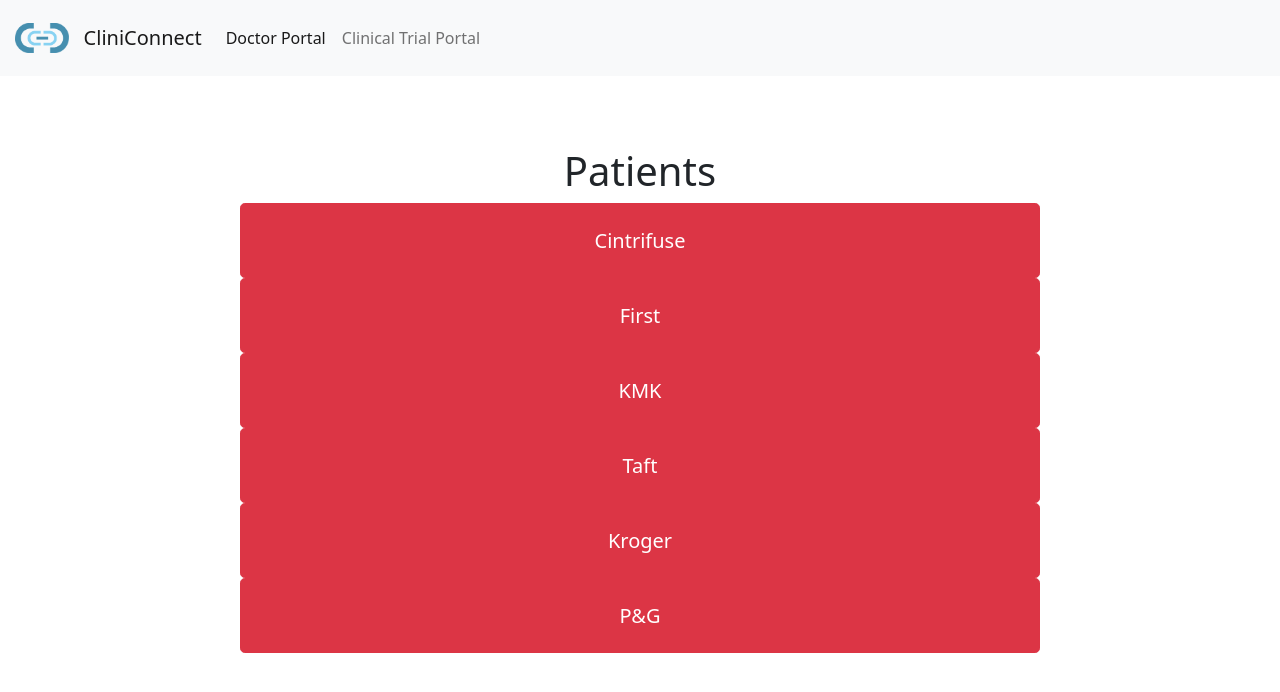
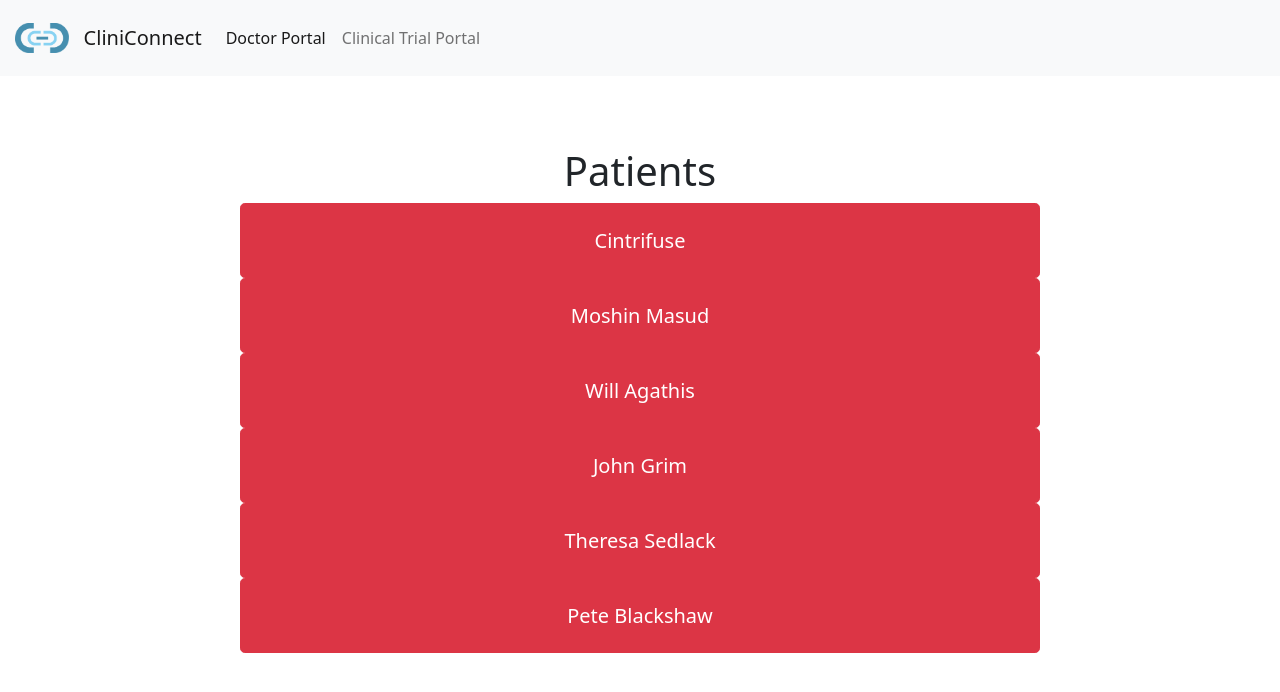
Before and after one commit to subham2006/CliniConnect, a React (Create React App) app: page /CliniConnect/dashboard in a window 1280 px wide. Shown: the top 692 px of the page. Built offline with nearby package versions, Linux system fonts and the light colour scheme; no server answers.

Commit message:
added judge names

```diff
--- a/src/components/App.js
+++ b/src/components/App.js
@@ -14,9 +14,9 @@
           <Router>
             <AuthProvider>
               <Switch>
-              <Route exact path = '/CliniConnect/' component = {Login} />
+              <Route exact path = '/CliniConnect' component = {Login} />
               <Route path = '/CliniConnect/dashboard' component = {Dashboard} />
-              <Route path = '/ClinicConnect/patient' component = {Patient} />
+              <Route path = '/patient' component = {Patient} />
               </Switch>
             </AuthProvider>
           </Router>
--- a/src/components/Dashboard.js
+++ b/src/components/Dashboard.js
@@ -41,11 +41,11 @@
                 <ul className="list-group d-flex justify-content-center" style = {{width : '100vh', height : '100vh'}}>
                     <h1 className = "d-flex justify-content-center">Patients</h1>
                     <OverlayTrigger placement = 'right' delay={{ show: 100, hide: 1000 }} overlay = {renderTooltip}><Button className="w-100 btn btn-lg btn-danger" type="button" style = {{'height' : '75px'}} onClick = {() => setModalShow(true)}>Cintrifuse</Button></OverlayTrigger>
-                    <OverlayTrigger placement = 'right' delay={{ show: 100, hide: 1000 }} overlay = {renderTooltip}><Button className="w-100 btn btn-lg btn-danger" type="button" style = {{'height' : '75px'}} onClick = {() => setModalShow(true)}>First</Button></OverlayTrigger>
-                    <OverlayTrigger placement = 'right' delay={{ show: 100, hide: 1000 }} overlay = {renderTooltip}><Button className="w-100 btn btn-lg btn-danger" type="button" style = {{'height' : '75px'}} onClick = {() => setModalShow(true)}>KMK</Button></OverlayTrigger>
-                    <OverlayTrigger placement = 'right' delay={{ show: 100, hide: 1000 }} overlay = {renderTooltip}><Button className="w-100 btn btn-lg btn-danger" type="button" style = {{'height' : '75px'}} onClick = {() => setModalShow(true)}>Taft</Button></OverlayTrigger>
-                    <OverlayTrigger placement = 'right' delay={{ show: 100, hide: 1000 }} overlay = {renderTooltip}><Button className="w-100 btn btn-lg btn-danger" type="button" style = {{'height' : '75px'}} onClick = {() => setModalShow(true)}>Kroger</Button></OverlayTrigger>
-                    <OverlayTrigger placement = 'right' delay={{ show: 100, hide: 1000 }} overlay = {renderTooltip}><Button className="w-100 btn btn-lg btn-danger" type="button" style = {{'height' : '75px'}} onClick = {() => setModalShow(true)}>P&G</Button></OverlayTrigger>
+                    <OverlayTrigger placement = 'right' delay={{ show: 100, hide: 1000 }} overlay = {renderTooltip}><Button className="w-100 btn btn-lg btn-danger" type="button" style = {{'height' : '75px'}} onClick = {() => setModalShow(true)}>Moshin Masud</Button></OverlayTrigger>
+                    <OverlayTrigger placement = 'right' delay={{ show: 100, hide: 1000 }} overlay = {renderTooltip}><Button className="w-100 btn btn-lg btn-danger" type="button" style = {{'height' : '75px'}} onClick = {() => setModalShow(true)}>Will Agathis</Button></OverlayTrigger>
+                    <OverlayTrigger placement = 'right' delay={{ show: 100, hide: 1000 }} overlay = {renderTooltip}><Button className="w-100 btn btn-lg btn-danger" type="button" style = {{'height' : '75px'}} onClick = {() => setModalShow(true)}>John Grim</Button></OverlayTrigger>
+                    <OverlayTrigger placement = 'right' delay={{ show: 100, hide: 1000 }} overlay = {renderTooltip}><Button className="w-100 btn btn-lg btn-danger" type="button" style = {{'height' : '75px'}} onClick = {() => setModalShow(true)}>Theresa Sedlack</Button></OverlayTrigger>
+                    <OverlayTrigger placement = 'right' delay={{ show: 100, hide: 1000 }} overlay = {renderTooltip}><Button className="w-100 btn btn-lg btn-danger" type="button" style = {{'height' : '75px'}} onClick = {() => setModalShow(true)}>Pete Blackshaw</Button></OverlayTrigger>
                 </ul>
             </div>
 
--- a/src/components/Login.js
+++ b/src/components/Login.js
@@ -1,5 +1,5 @@
 import React, { useRef, useState } from "react"
-import { Form, Button, Card, Alert } from "react-bootstrap"
+import { Form, Button, Card, Alert, ButtonGroup } from "react-bootstrap"
 import { useAuth } from "../AuthContext"
 import { Link, useHistory } from "react-router-dom"
 import logo from './logo.png'
@@ -25,6 +25,10 @@
     }
 
     setLoading(false)
+  }
+
+  async function toSignup(){
+    history.push('/CliniConnect/signup')
   }
 
   return (
```
